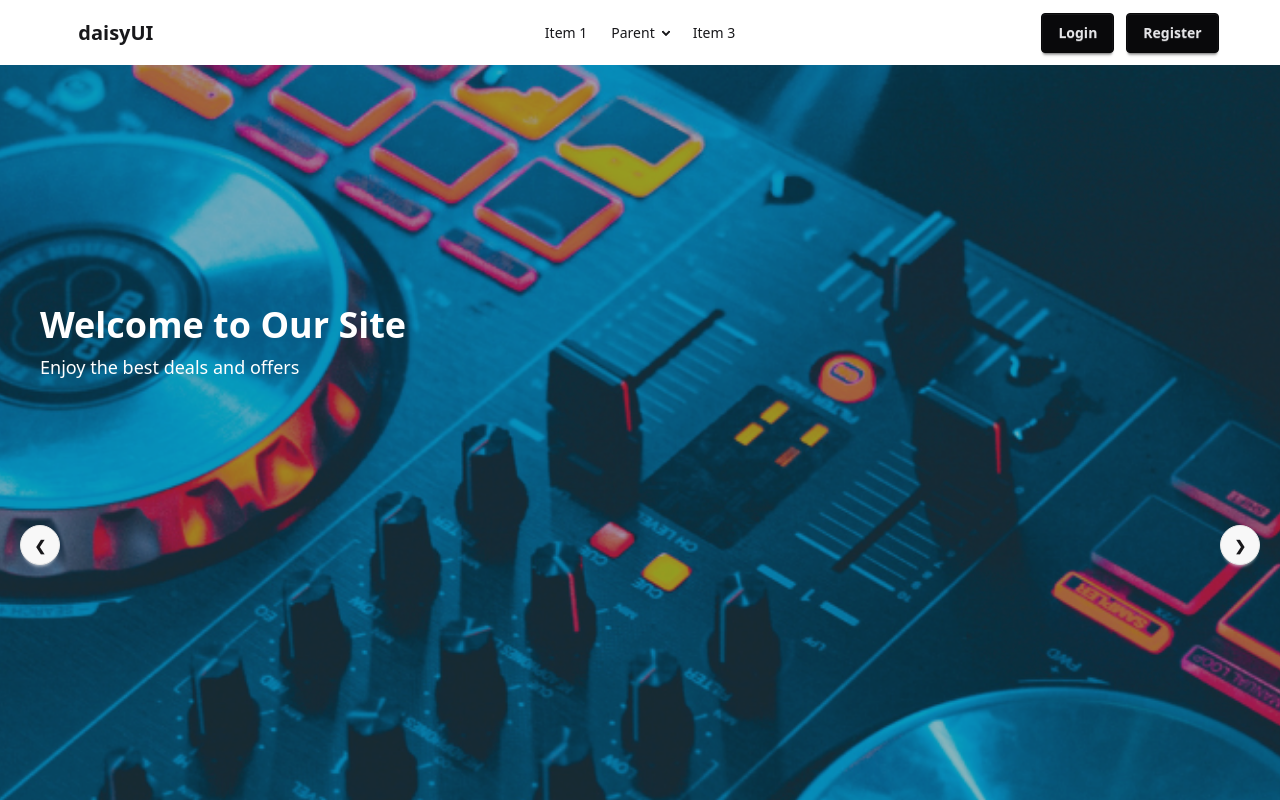
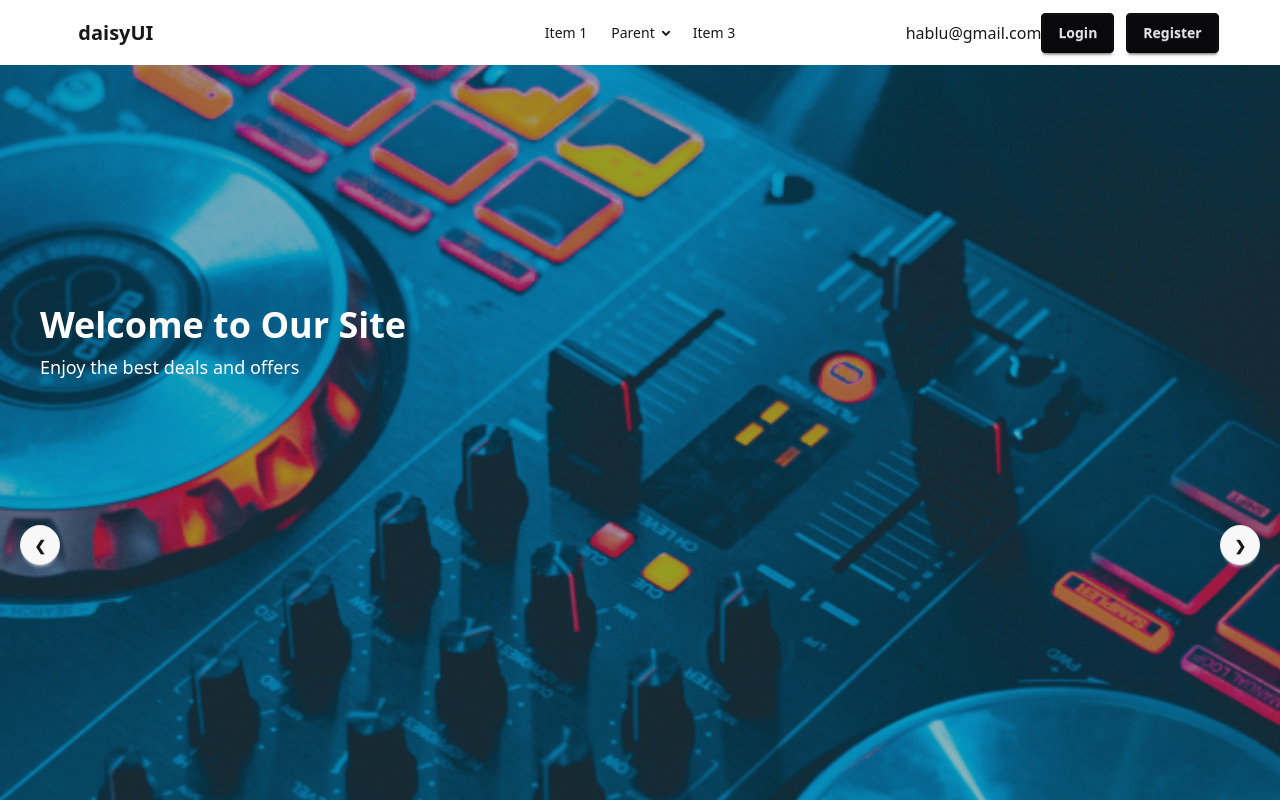
Before and after one commit to ahshasib/assignment-9, a React (Vite) app: page / in a window 1280 px wide. Shown: the top 800 px of the page. Built offline with nearby package versions, Linux system fonts and the light colour scheme; grey boxes are pictures that could not be loaded.

Commit message:
added firebase

```diff
--- a/package.json
+++ b/package.json
@@ -11,6 +11,7 @@
   },
   "dependencies": {
     "@tailwindcss/vite": "^4.1.5",
+    "firebase": "^11.7.1",
     "react": "^19.1.0",
     "react-dom": "^19.1.0",
     "react-router": "^7.5.3",
--- a/src/Component/Navbar.jsx
+++ b/src/Component/Navbar.jsx
@@ -1,7 +1,9 @@
-import React from 'react'
+import React, { use } from 'react'
 import { Link } from 'react-router'
+import { Authcontext } from '../provider/Authprovider'
 
 const Navbar = () => {
+  const {user} = use(Authcontext)
   return (
     <div className='bg-base-100 shadow-sm'>
         <div class="navbar w-11/12 mx-auto">
@@ -42,6 +44,7 @@ const Navbar = () => {
     </ul>
   </div>
   <div class="navbar-end space-x-3">
+    {user && user.email}
     <Link to="/auth/login" className='btn btn-neutral'>Login</Link>
     <Link to="/auth/register" className='btn btn-neutral'>Register</Link>
   </div>
--- /dev/null
+++ b/src/firebase/firebase.config.js
@@ -0,0 +1,18 @@
+// Import the functions you need from the SDKs you need
+import { initializeApp } from "firebase/app";
+// TODO: Add SDKs for Firebase products that you want to use
+// https://firebase.google.com/docs/web/setup#available-libraries
+
+// Your web app's Firebase configuration
+const firebaseConfig = {
+  apiKey: "AIzaSyBuieyTPQZU0PHkfUA2LdytCl3nfkeC7o4",
+  authDomain: "assignment9-f4c83.firebaseapp.com",
+  projectId: "assignment9-f4c83",
+  storageBucket: "assignment9-f4c83.firebasestorage.app",
+  messagingSenderId: "383850132493",
+  appId: "1:383850132493:web:37f0b9cc0f6fe8f6095144"
+};
+
+// Initialize Firebase
+const app = initializeApp(firebaseConfig);
+export default app;
--- a/src/main.jsx
+++ b/src/main.jsx
@@ -3,9 +3,13 @@ import { createRoot } from 'react-dom/client'
 import './index.css'
 import { RouterProvider } from 'react-router'
 import router from './Routes/Router.jsx'
+import Authprovider from './provider/Authprovider.jsx'
 
 createRoot(document.getElementById('root')).render(
   <StrictMode>
+    <Authprovider>
     <RouterProvider router = {router}></RouterProvider>
+    </Authprovider>
+
   </StrictMode>,
 )
--- /dev/null
+++ b/src/provider/Authprovider.jsx
@@ -0,0 +1,17 @@
+import React, { createContext, useState } from 'react'
+export const Authcontext = createContext();
+
+const Authprovider = ({children}) => {
+const [user, Setuser] = useState({
+    name: "hablu mia",
+    email:"hablu@gmail.com"
+});
+const authdata = {
+    user,
+    Setuser
+}
+
+  return <Authcontext value={authdata}>{children}</Authcontext>
+}
+
+export default Authprovider
```
Also changed, not shown: 1 other file (tests, documents, lock files or other folders).
